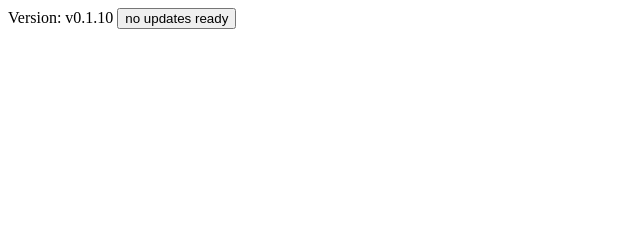
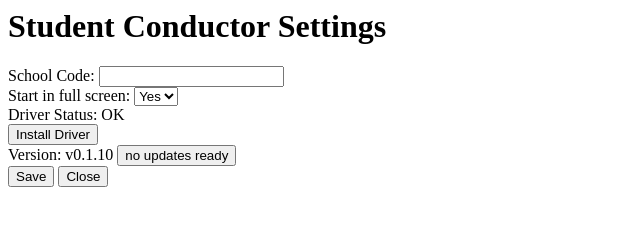
Before and after one commit to SCsoftwarerepo/sclauncher, an Electron app: page index.html in a window 900 px wide. Shown: the whole page, without its empty margins (0-640 px from the left). Drawn offline with nearby package versions, Linux system fonts and the light colour scheme; no server answers.

Commit message:
updating

```diff
--- a/index.html
+++ b/index.html
@@ -1,10 +1,34 @@
 <html>
 
 <head>
-    <title>Electron AutoUpdater</title>
+    <title>Student Conductor Kiosk</title>
+    <script src="http://code.jquery.com/jquery-1.7.1.min.js"></script>
+    <style>
+
+    </style>
 </head>
 
 <body>
+    <div class="c-bc-tool">
+        <div class="c-bc-tool-wrapper">
+            <h1>Student Conductor Settings</h1>
+            <div class="c-bc-tool__form-group u-margin-bottom--lv3">
+                School Code:
+                <input type="text" />
+            </div>
+            <div class="c-bc-tool__form-group">
+                Start in full screen:
+                <select>
+                    <option>Yes</option>
+                    <option>No</option>
+                </select>
+            </div>
+            <div class="c-bc-tool__form-group u-margin-bottom--lv3">
+                Driver Status:
+                <span class="c-status--good">OK</span>
+                <br>
+                <button>Install Driver</button>
+            </div>
             <script>
                 const ipcRenderer = require('electron').ipcRenderer;
 
@@ -18,7 +42,11 @@
             Version: <span id="version">v0.1.10</span>
             <!-- the button onClick sends a quitAndInstall message to the electron main process -->
             <button id="ready" onClick="ipcRenderer.send('quitAndInstall')">no updates ready</button>
-
+        </div>
+        <button class="c-btn--save">Save</button>
+        <button>Close</button>
+        <div id="bcResults"></div>
+    </div>
 </body>
 
 </html>
--- a/package.json
+++ b/package.json
@@ -1,6 +1,6 @@
 {
     "name": "student.conductor.kiosk",
-    "version": "0.1.01",
+    "version": "0.1.10",
     "author": "Carter McAlister",
     "homepage": "./",
     "description": "Kiosk for Student Conductor",
@@ -15,6 +15,6 @@
     },
     "devDependencies": {
         "electron": "^1.7.5",
-        "electron-builder": "^19.20.1"
+        "electron-builder": "^19.56.2"
     }
 }
```
Lines whose indentation alone changed are shown as unchanged.
